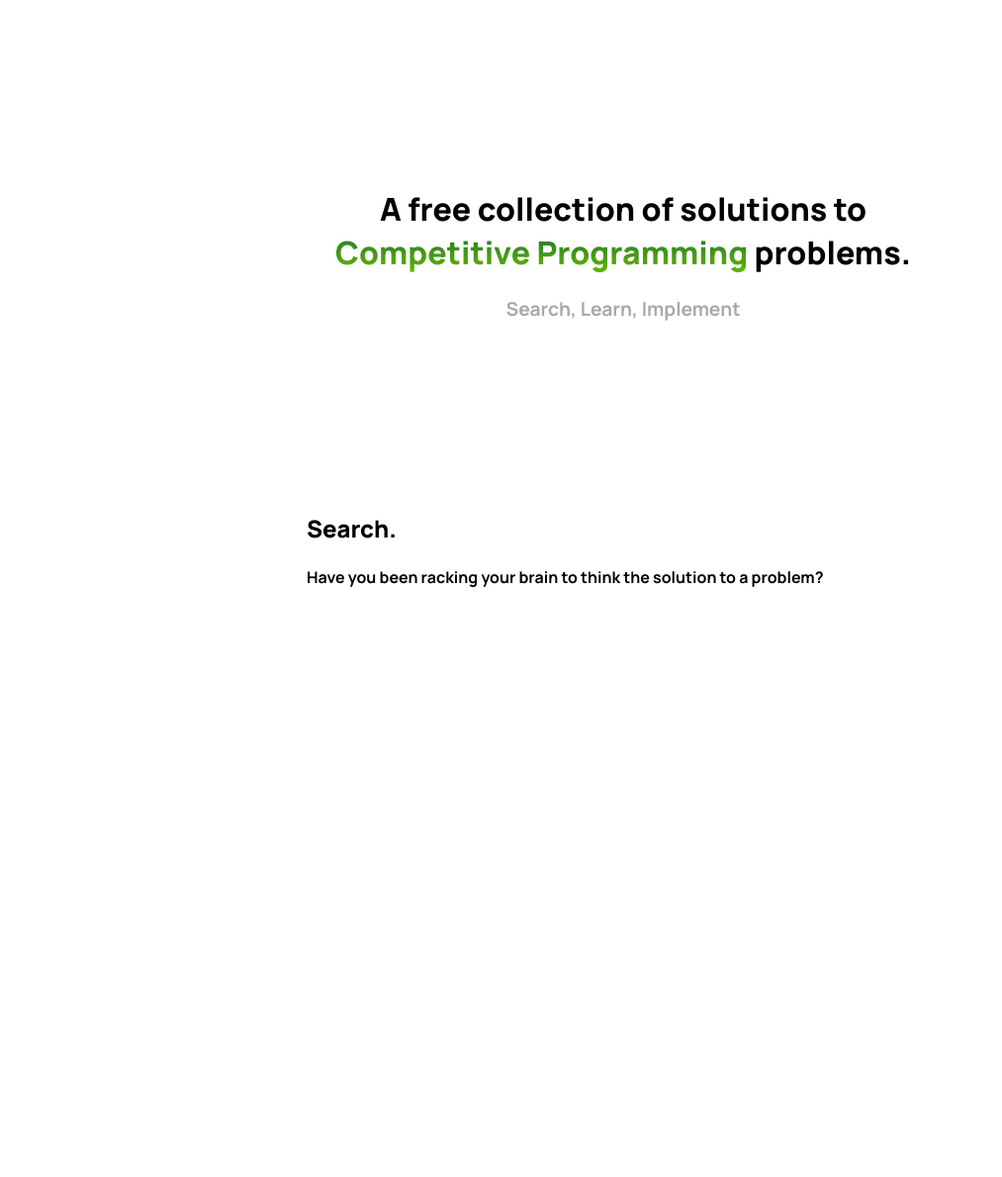
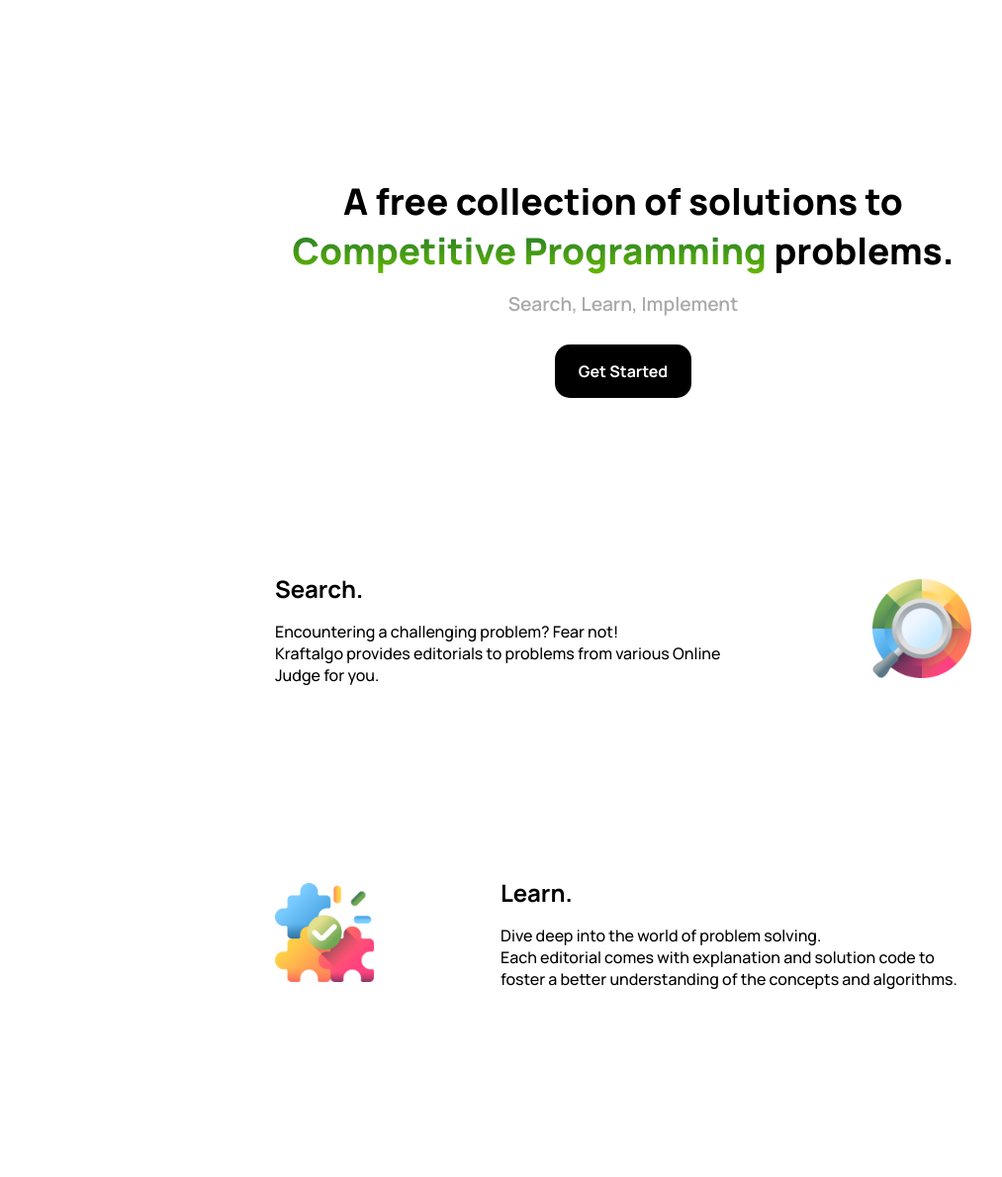
Before and after one commit to evelyn-zhan/kraftalgo, a plain HTML site: page index.html in a window 1280 px wide. Shown: the part 52-1241 px from the top of the page at 99% size, without its empty margins (10-1023 px from the left). Before the commit the page ends 800 px from the top, so only its background shows below. Drawn offline with Linux system fonts and the light colour scheme.

Commit message:
[ UPDATE ] Landing Page, [ ADD ] Home

```diff
--- /dev/null
+++ b/assets/styles/home.css
@@ -0,0 +1,27 @@
+* {
+    margin: 0;
+    font-family: 'Manrope', sans-serif;
+}
+
+body {
+    font-weight: 500;
+}
+
+p {
+    margin-top: 1rem;
+}
+
+header {
+    display: inline;
+}
+
+.logo {
+    display: flex;
+    gap: 0.5rem;
+    align-items: center;
+
+    padding: 1.3rem 2.5rem;
+
+    position: sticky;
+    top: 0;
+}
--- a/assets/styles/style.css
+++ b/assets/styles/style.css
@@ -1,6 +1,14 @@
 * {
     margin: 0;
     font-family: 'Manrope', sans-serif;
+}
+
+body {
+    font-weight: 500;
+}
+
+p {
+    margin-top: 1rem;
 }
 
 header {
@@ -12,7 +20,7 @@
     gap: 0.5rem;
     align-items: center;
 
-    padding: 1.3rem 2.5rem 12rem;
+    padding: 1.3rem 2.5rem;
 
     position: sticky;
     top: 0;
@@ -21,26 +29,14 @@
 main {
     display: flex;
     flex-flow: column nowrap;
-    gap: 12rem 0;
+    gap: 12rem;
 
-    padding: 0 20rem;
-}
-
-main h1, h2 {
-    font-weight: 800;
-}
-
-main p {
-    font-weight: 700;
+    padding: 10rem 18rem;
 }
 
 main .introduction {
     align-self: center;
     text-align: center;
-}
-
-main .search {
-    align-self: flex-start;
 }
 
 .gradient-text {
@@ -49,3 +45,39 @@
     -webkit-background-clip: text;
     -webkit-text-fill-color: transparent;
 }
+
+main .introduction a {
+    text-decoration: none;
+
+    padding: 1rem 1.5rem;
+
+    background-color: black;
+    color: white;
+    font-weight: 700;
+
+    border-radius: 15px;
+
+    transition: all .3s ease-in-out;
+}
+
+main .introduction a:hover {
+    background: -webkit-linear-gradient(#1B7432, #67B900);
+}
+
+main .description {
+    display: flex;
+    gap: 8rem;
+    align-items: center;
+}
+
+main .reverse {
+    flex-flow: row-reverse;
+}
+
+footer {
+    text-align: center;
+
+    padding: 2rem 0;
+
+    color: #A9A9A9;
+}
--- a/index.html
+++ b/index.html
@@ -8,7 +8,7 @@
         <link rel = "preconnect" href = "https://fonts.gstatic.com" crossorigin>
         <link href = "https://fonts.googleapis.com/css2?family=Manrope:wght@200;300;400;500;600;700;800&display=swap" rel = "stylesheet">
 
-        <title>KraftAlgo</title>
+        <title>Kraftalgo</title>
 
         <link rel = "stylesheet" href = "assets/styles/style.css">
     </head>
@@ -23,16 +23,58 @@
 
         <main>
             <section class = "introduction">
-                <h1 style = "font-size: 2rem;">A free collection of solutions to<br><span class = "gradient-text">Competitive Programming</span> problems.</h1>
-                <br>
-                <p style = "font-size: 1.2rem; color: #A9A9A9;">Search, Learn, Implement</p>
+                <h1 style = "font-size: 2.3rem; font-weight: 800;">A free collection of solutions to<br><span class = "gradient-text">Competitive Programming</span> problems.</h1>
+                <p style = "font-size: 1.2rem; font-weight: 600; color: #A9A9A9;">Search, Learn, Implement</p><br><br>
+                <a href = "home.html">Get Started</a>
             </section>
 
-            <section class = "search">
-                <h2>Search.</h2>
-                <br>
-                <p>Have you been racking your brain to think the solution to a problem?</p>
+            <section class = "search description">
+                <div>
+                    <h2>Search.</h2>
+                    <p>
+                        Encountering a challenging problem? Fear not!<br>
+                        Kraftalgo provides editorials to problems from various Online Judge for you.
+                    </p>
+                </div>
+                <img src = "assets/images/search.png" width = "100px" height = "100px">
+            </section>
+
+            <section class = "learn description reverse">
+                <div>
+                    <h2>Learn.</h2>
+                    <p>
+                        Dive deep into the world of problem solving.<br>
+                        Each editorial comes with explanation and solution code to foster a better understanding of the concepts and algorithms.
+                    </p>
+                </div>
+                <img src = "assets/images/problem-solve.png" width = "100px" height = "100px">
+            </section>
+
+            <section class = "implement description">
+                <div>
+                    <h2>Implement.</h2>
+                    <p>
+                        Put your knowledge into action.<br>
+                        Implement the solution you have just learned to hone your problem solving skill. The more you implement, the more confident and adept you become.
+                    </p>
+                </div>
+                <img src = "assets/images/3d.png" width = "100px" height = "100px">
+            </section>
+
+            <section class = "grow description reverse">
+                <div>
+                    <h2>Grow and Go Beyond.</h2>
+                    <p>
+                        Competitive Programming does not end with solutions. It is more than challenges, it is a journey of continuous growth.<br>
+                        Kraftalgo is your companion on your learning journey. Grow your skills by exploring more problems with different categories.
+                    </p>
+                </div>
+                <img src = "assets/images/start-up.png" width = "100px" height = "100px">
             </section>
         </main>
+
+        <footer>
+            Copyright &copy; 2024. <b>Kraftalgo</b>. All rights reserved.
+        </footer>
     </body>
 </html>
```
Also changed, not shown: home.html (added, +24 -0 lines), assets/images/3d.png (added), assets/images/magnifying-glass.png (deleted), assets/images/problem-solve.png (added), assets/images/search.png (added), assets/images/start-up.png (added).
